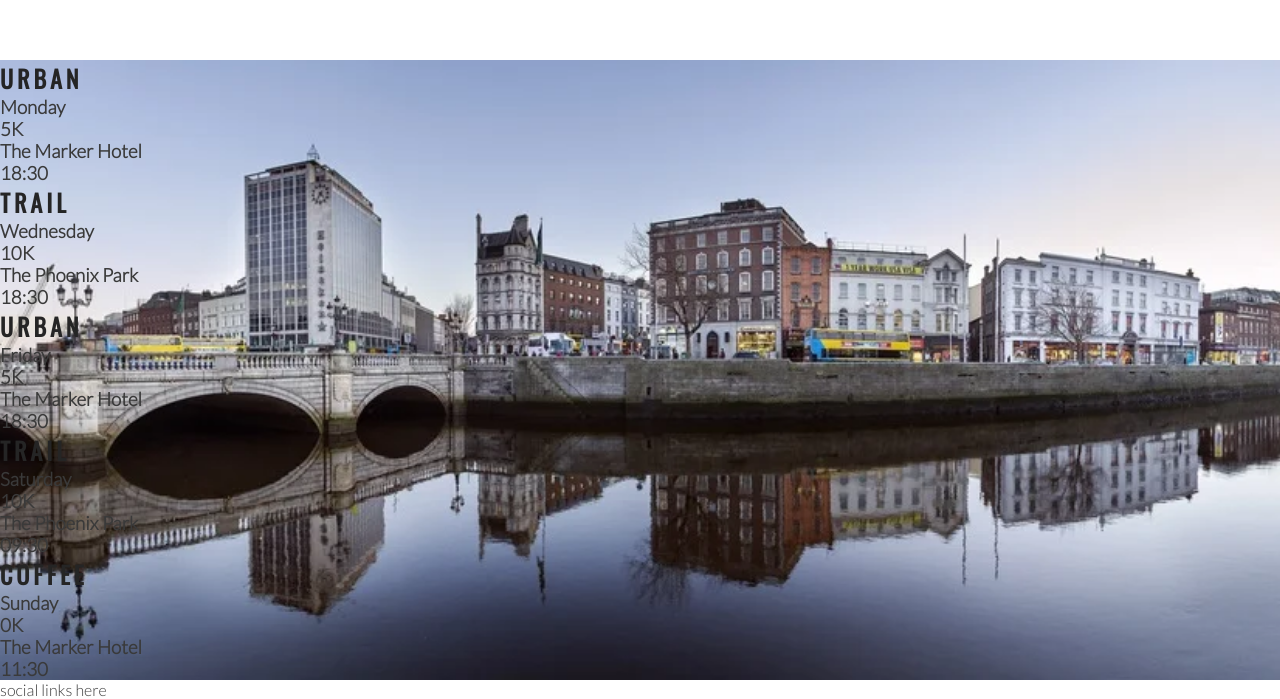
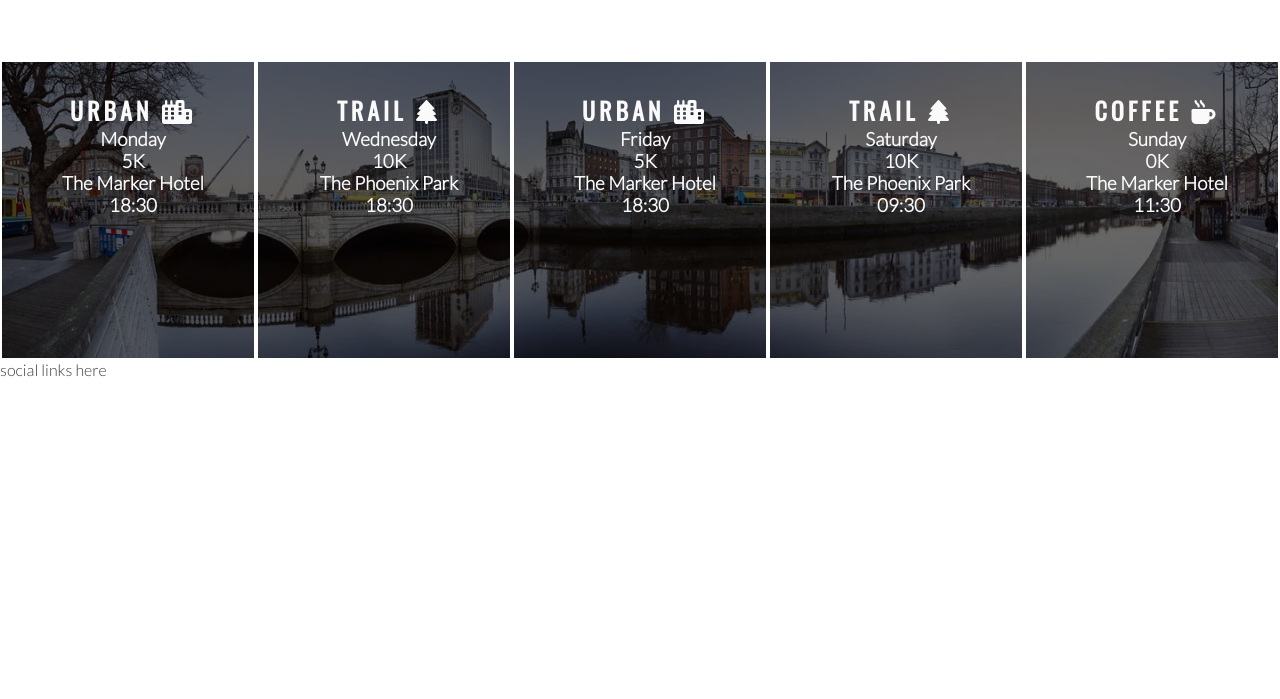
Before and after one commit to NicoMesina/First-website, a plain HTML site: page index.html in a window 1280 px wide. Shown: the part 1206-1905 px from the top of the page. After the commit the page ends 1585 px from the top, so only its background shows below. Drawn offline with nearby package versions, Linux system fonts and the light colour scheme.

Commit message:
style times panels and add icons

```diff
--- a/assets/css/style.css
+++ b/assets/css/style.css
@@ -205,3 +205,22 @@ hr {
     width: 100%;
     overflow: hidden;
 }
+
+#times div {
+    color: #fafafa;
+    background-color: rgba(0, 0, 0, .6);
+    width: 20%;
+    height: 300px;
+    float: left;
+    padding: 30px 0 0 10px;
+    text-align: center;
+    border: 2px solid white;
+    box-sizing: border-box;
+
+
+}
+
+#times h2 {
+    color: #fafafa;
+
+}
--- a/index.html
+++ b/index.html
@@ -99,35 +99,35 @@ it burns calories and can build strength.
 
 
         <div>
-            <h2>Urban</h2>
+            <h2>Urban <i class="fa-solid fa-city"></i></h2>
             <h3>Monday</h3>
             <h3>5K</h3>
             <h3>The Marker Hotel</h3>
             <h3>18:30</h3>
         </div>
         <div>
-            <h2>Trail</h2>
+            <h2>Trail <i class="fa-solid fa-tree"></i> </h2>
             <h3>Wednesday</h3>
             <h3>10K</h3>
             <h3>The Phoenix Park</h3>
             <h3>18:30</h3>
         </div>
         <div>
-            <h2>Urban</h2>
+            <h2>Urban <i class="fa-solid fa-city"></i></h2>
             <h3>Friday</h3>
             <h3>5K</h3>
             <h3>The Marker Hotel</h3>
             <h3>18:30</h3>
         </div>
         <div>
-            <h2>Trail</h2>
+            <h2>Trail <i class="fa-solid fa-tree"></i> </h2></h2>
             <h3>Saturday</h3>
             <h3>10K</h3>
             <h3>The Phoenix Park</h3>
             <h3>09:30</h3>
         </div>
         <div>
-            <h2>Coffee</h2>
+            <h2>Coffee <i class="fa-solid fa-mug-hot"></i></h2>
             <h3>Sunday</h3>
             <h3>0K</h3>
             <h3>The Marker Hotel</h3>
```
